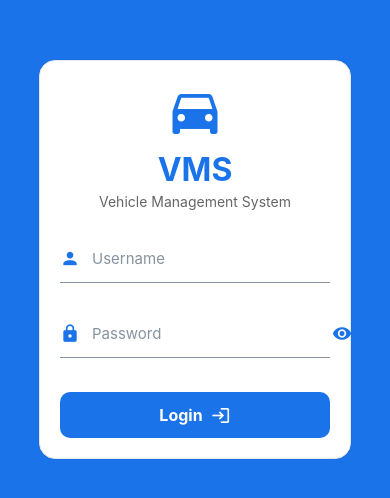
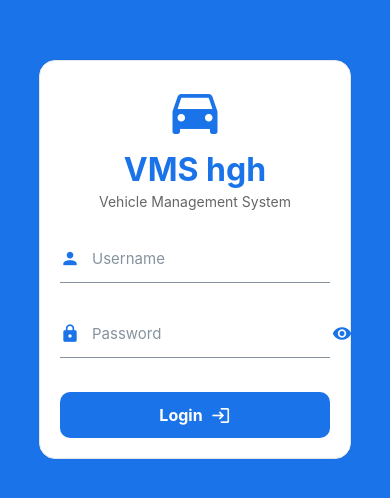
Before and after one commit to ziaulfaisal/vms, a React Native app: screen / in a window 390 px wide. Shown: the part 170-668 px from the top of the page. Built offline with nearby package versions, Linux system fonts and the light colour scheme.

Commit message:
Update title text in App.js

```diff
--- a/App.js
+++ b/App.js
@@ -385,7 +385,7 @@ function LoginScreen({ navigation }) {
       <Card containerStyle={stylesLogin.card}>
         <View style={stylesLogin.header}>
           <Icon name="car" type="material-community" size={60} color="#1a73e8" />
-          <Text style={stylesLogin.title}>VMS</Text>
+          <Text style={stylesLogin.title}>VMS hgh</Text>
           <Text style={stylesLogin.subtitle}>Vehicle Management System</Text>
         </View>
 
```
